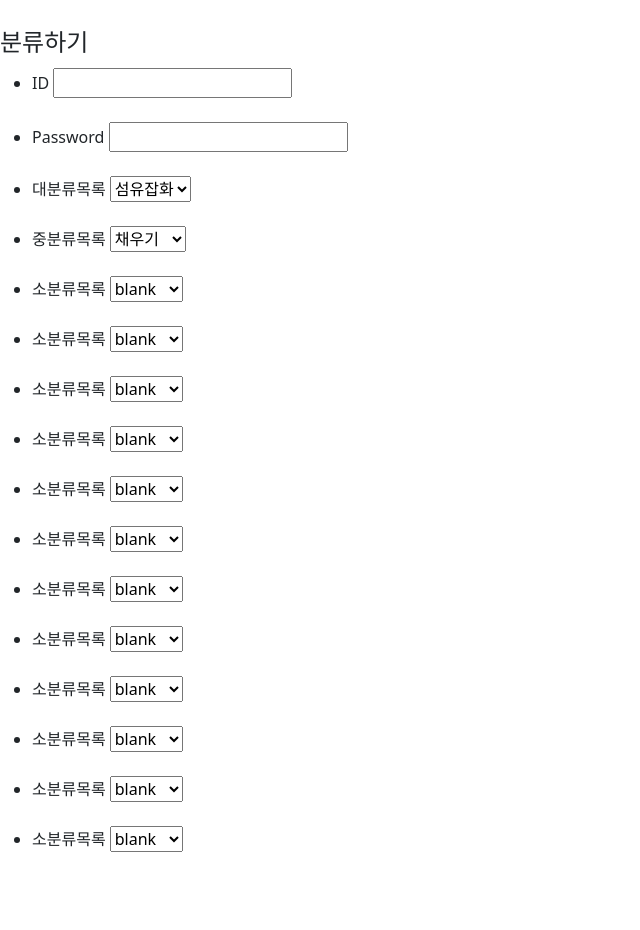
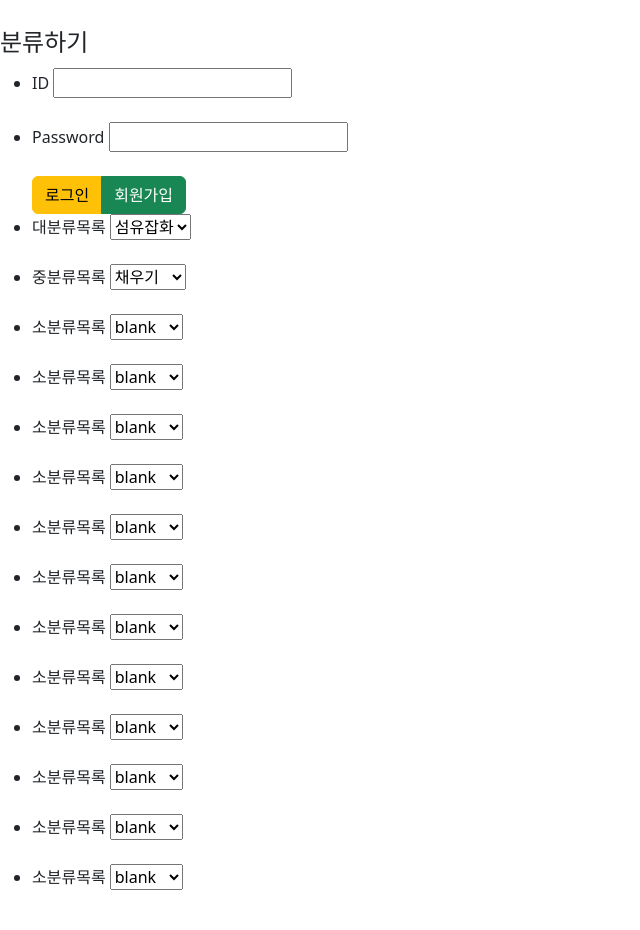
Before and after one commit to yuhanKANG/project2, a Django app: page / in a window 1280 px wide. Shown: the part 56-986 px from the top of the page, without its empty margins (0-640 px from the left). Before the commit the page ends 908 px from the top, so only its background shows below. Run offline with Django 3.2, Linux system fonts and the light colour scheme; some libraries are stand-ins or nearby versions.

Commit message:
로그인 사용자에게만 ~권한

```diff
--- a/single_pages/models.py
+++ b/single_pages/models.py
@@ -14,7 +14,7 @@ class Post(models.Model):
 
     content = MarkdownxField()
 
-    author = models.ForeignKey(User, on_delete=models.CASCADE)
+    author = models.ForeignKey(User, null=True, on_delete=models.CASCADE)
 
     def __str__(self):
         return f'[{self.pk}]{self.title} :: {self.author}'
--- a/single_pages/templates/single_pages/base.html
+++ b/single_pages/templates/single_pages/base.html
@@ -1,10 +1,7 @@
 <!DOCTYPE html>
-{% comment %} {% load static %} {% endcomment %}
+{% load static %}
 <html lang="ko">
 <head>
-    <meta charset="UTF-8">
-    <meta http-equiv="X-UA-Compatible" content="IE=edge">
-    <meta name="viewport" content="width=device-width, initial-scale=1.0">
     <title>Document</title>
     <link href="./bootstrap4/css/bootstrap.min.css" rel="stylesheet" type="text/css">
     <link href="https://cdn.jsdelivr.net/npm/bootstrap@5.2.2/dist/css/bootstrap.min.css" rel="stylesheet">
@@ -26,7 +23,10 @@
                     <label class="reg" for="id">Password</label>
                     <input type="text" id="name">
                 </li><br>
-
+            <div class="btn-group" role="group" aria-label="Basic mixed styles example">
+                <button type="button" class="btn btn-warning">로그인</button>
+                <button type="button" class="btn btn-success">회원가입</button>
+            </div>
                 <li>
                 <label class="reg" for="class">대분류목록</label>
                     <select id="class">
--- a/single_pages/views.py
+++ b/single_pages/views.py
@@ -1,5 +1,8 @@
-from django.views.generic import ListView, DetailView
+from django.shortcuts import render, redirect
+from distutils.log import Log
+from django.views.generic import ListView, DetailView, CreateView
 from .models import Post
+from django.contrib.auth.mixins import LoginRequiredMixin
 
 class Postlist(ListView):
     model = Post
@@ -9,6 +12,25 @@ class Postlist(ListView):
 class PostDetail(DetailView):
     model = Post
 
+
+class PostCreate(LoginRequiredMixin, CreateView):
+    model = Post
+    fields = ['title', 'hook_test', 'content', 'head_image', 'file_upload', 'category']
+
+    def form_valid(self, form):
+        current_user = self.request.user
+        if current_user.is_authenticated:
+            form.instance.author = current_user
+            return super(PostCreate, self).form_valid(form)
+        else:
+            return redirect('/single_pages/')
+
+
+
+
+
+
+
 # def index(request):
 #     return render(
 #         request,
```
